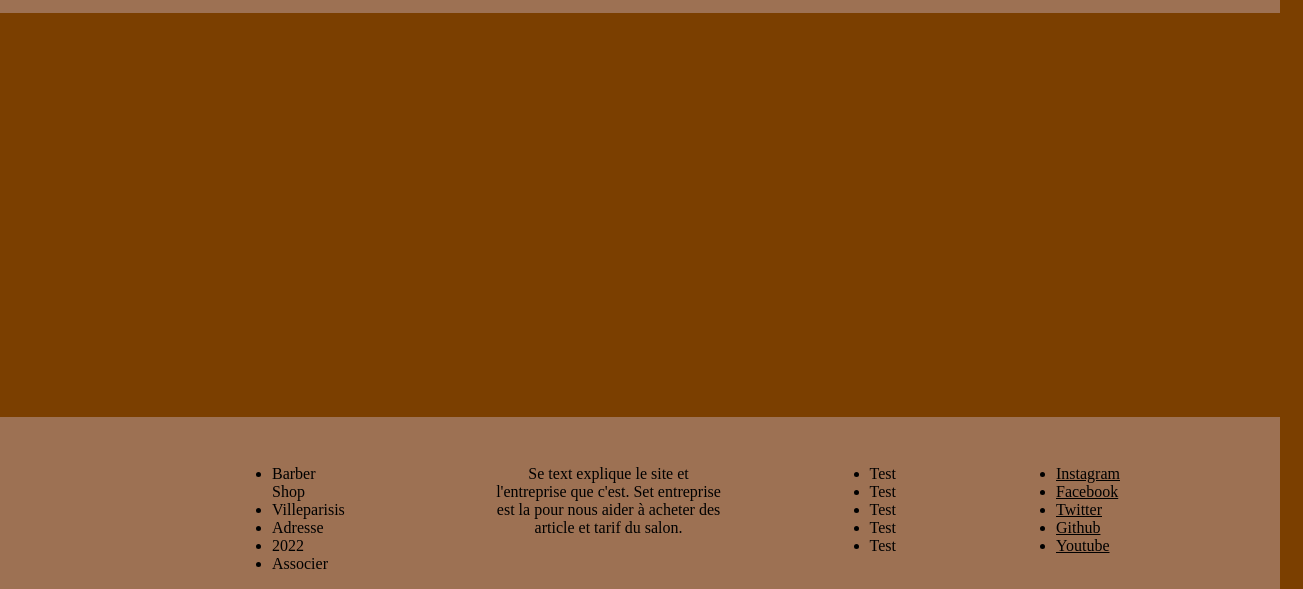
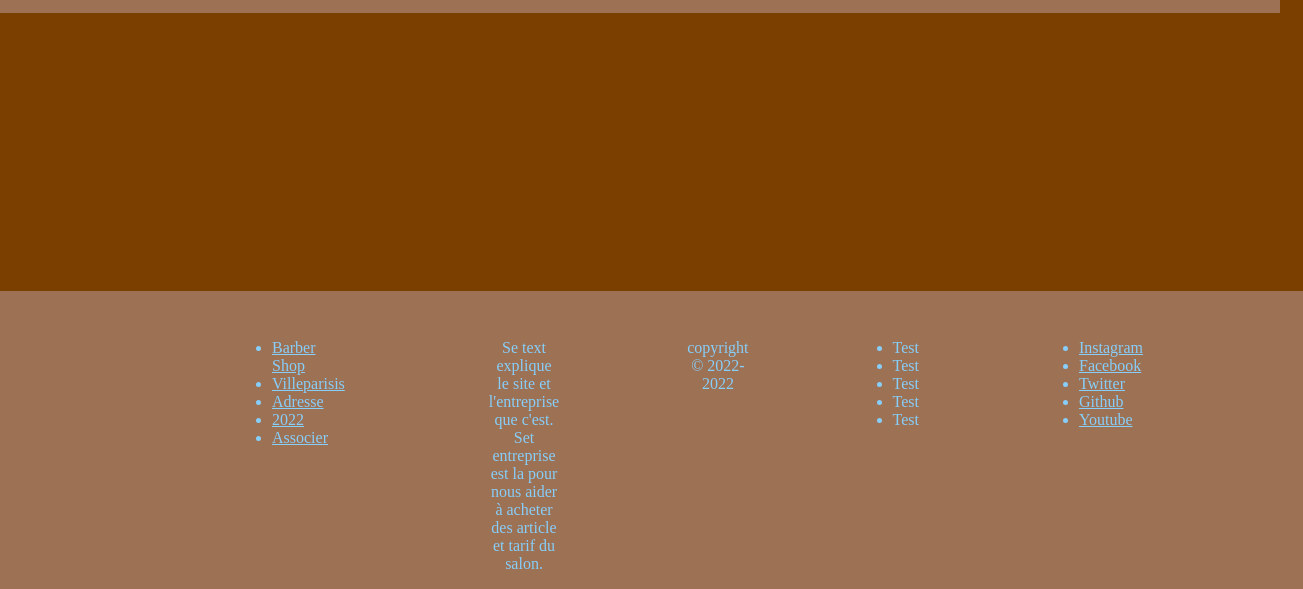
Before and after one commit to NormanACS/Site-web, a plain HTML site: page index.html in a window 1280 px wide. Shown: the part 211-800 px from the top of the page, 1303 px wide, since content can reach past the window. Drawn offline with Linux system fonts and the light colour scheme.

Commit message:
Two commit

```diff
--- a/assets/css/styles.css
+++ b/assets/css/styles.css
@@ -8,6 +8,10 @@ body {
 
 .text-color-bleu {
   color: blue;
+}
+
+.text-color-lightskyblue {
+  color: lightskyblue;
 }
 
 .text-color-red {
@@ -33,6 +37,11 @@ body {
 
 .text-black-ul {
   color: black;
+  text-decoration: underline;
+}
+
+.text-lightskyblue-ul {
+  color: lightskyblue;
   text-decoration: underline;
 }
 
@@ -174,6 +183,11 @@ a {
   justify-content: center;
 }
 
+.justify-content-flex {
+  justify-content: flex-start;
+  align-content: flex-start;
+}
+
 .justify-content-espace {
   display: flex;
   justify-content: space-around;
@@ -184,6 +198,10 @@ a {
 .flex {
   display: flex;
   flex: auto;
+}
+
+.flex-items {
+  align-items: flex-start;
 }
 
 .flex-direction-row {
--- a/index.html
+++ b/index.html
@@ -6,7 +6,10 @@
     <meta name="viewport" content="width=device-width, initial-scale=1.0" />
     <link rel="stylesheet" href="./assets/css/styles.css" />
     <title>Site Norman</title>
-    <img src="./assets/img/logo.png">
+  </head>
+  <body>
+    <header>
+      <img src="./assets/img/logo.png" />
       <nav class="bg-brown-clair justify-content-espace">
         <ul class="nav flex-wrap">
           <li class="pl-10"><a href="#" class="text-black-ul">Homme</a></li>
@@ -15,34 +18,48 @@
           <li class="px-30"><a href="#" class="text-black-ul">Tarif</a></li>
         </ul>
       </nav>
-  </head>
-  <body>
+    </header>
     <!-- ceci est la branch de norman -->
-
   </body>
-   <footer class="bg-brown-clair  justify-content position bottom">
-   <nav class="contenue-footer flex justify-content pt px-30 ">
+  <footer class="bg-brown-clair justify-content position bottom">
+    <nav class="contenue-footer flex justify-content pt px-30">
       <ul class="px-20 pt">
-      <li class="pr-10">Barber Shop</li>
-      <li>Villeparisis</li>
-      <li>Adresse</li>
-      <li>2022</li>
-      <li>Associer</li>
+        <li class="text-lightskyblue-ul">Barber Shop</li>
+        <li class="text-lightskyblue-ul">Villeparisis</li>
+        <li class="text-lightskyblue-ul">Adresse</li>
+        <li class="text-lightskyblue-ul">2022</li>
+        <li class="text-lightskyblue-ul">Associer</li>
       </ul>
-    <p class="px-10-text pt ">Se text explique le site et l'entreprise que c'est. Set entreprise est la pour nous aider à acheter des article et tarif du salon.</p>
+      <p class="px-10-text pt text-color-lightskyblue">
+        Se text explique le site et l'entreprise que c'est. Set entreprise est
+        la pour nous aider à acheter des article et tarif du salon.
+      </p>
+      <p class="flex flex-items px-10-text pt text-color-lightskyblue">copyright © 2022-2022</p>
       <ul class="px-20 pt">
-      <li class="text-color-black ">Test</li>
-      <li class="text-color-black ">Test</li>
-      <li class="text-color-black ">Test</li>
-      <li class="text-color-black ">Test</li>
-      <li class="text-color-black ">Test</li>
+        <li class="text-color-lightskyblue">Test</li>
+        <li class="text-color-lightskyblue">Test</li>
+        <li class="text-color-lightskyblue">Test</li>
+        <li class="text-color-lightskyblue">Test</li>
+        <li class="text-color-lightskyblue">Test</li>
       </ul>
       <ul class="px-20 pt">
-      <li><a href="" class="text-black-ul ">Instagram</a></li>
-      <li><a href="" class="text-black-ul ">Facebook</a></li>
-      <li><a href="" class="text-black-ul ">Twitter</a></li>
-      <li><a href="https://github.com/NormanACS" class="text-black-ul ">Github</a></li>
-      <li><a href="" class="text-black-ul ">Youtube</a></li>
+        <li class="text-color-lightskyblue">
+          <a href="" class="text-lightskyblue-ul">Instagram</a>
+        </li>
+        <li class="text-color-lightskyblue">
+          <a href="" class="text-lightskyblue-ul">Facebook</a>
+        </li>
+        <li class="text-color-lightskyblue">
+          <a href="" class="text-lightskyblue-ul">Twitter</a>
+        </li>
+        <li class="text-color-lightskyblue">
+          <a href="https://github.com/NormanACS" class="text-lightskyblue-ul"
+            >Github</a
+          >
+        </li>
+        <li class="text-color-lightskyblue">
+          <a href="" class="text-lightskyblue-ul">Youtube</a>
+        </li>
       </ul>
     </nav>
   </footer>
```
Lines whose indentation alone changed are shown as unchanged.
